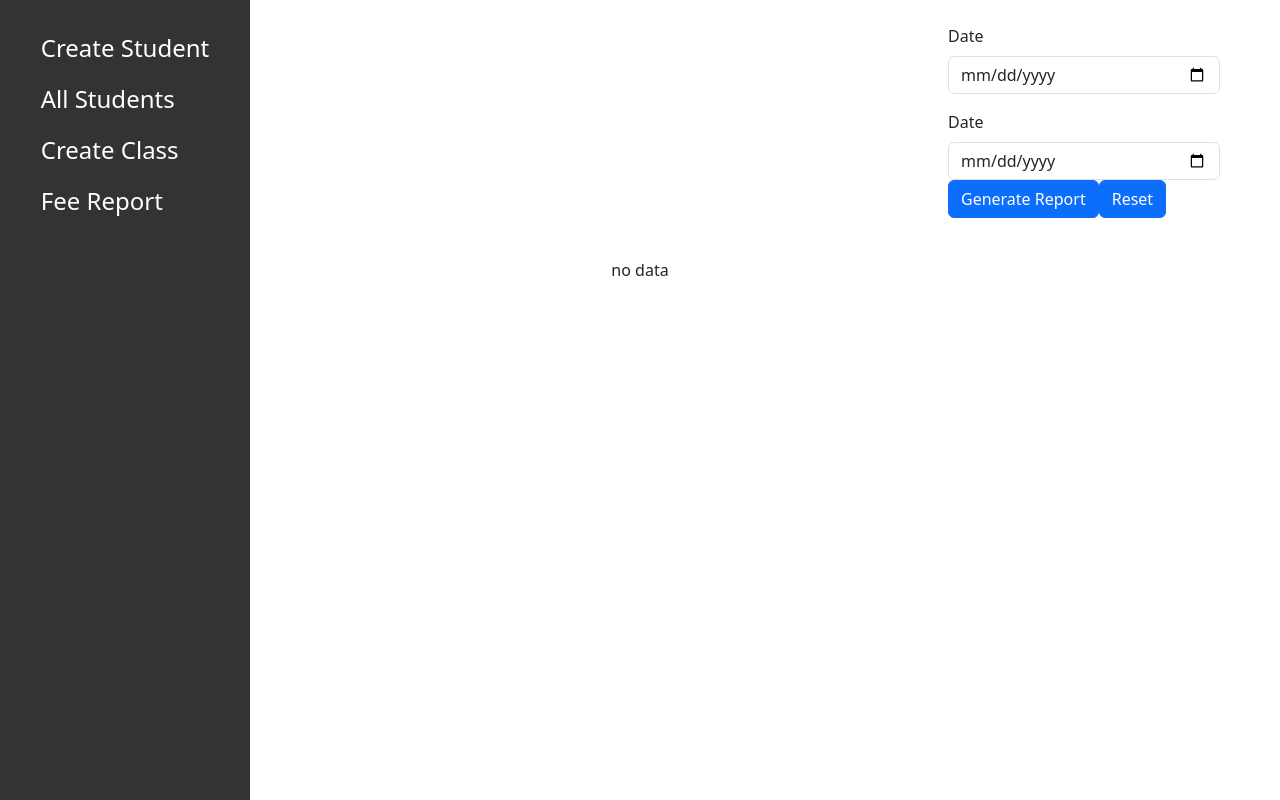
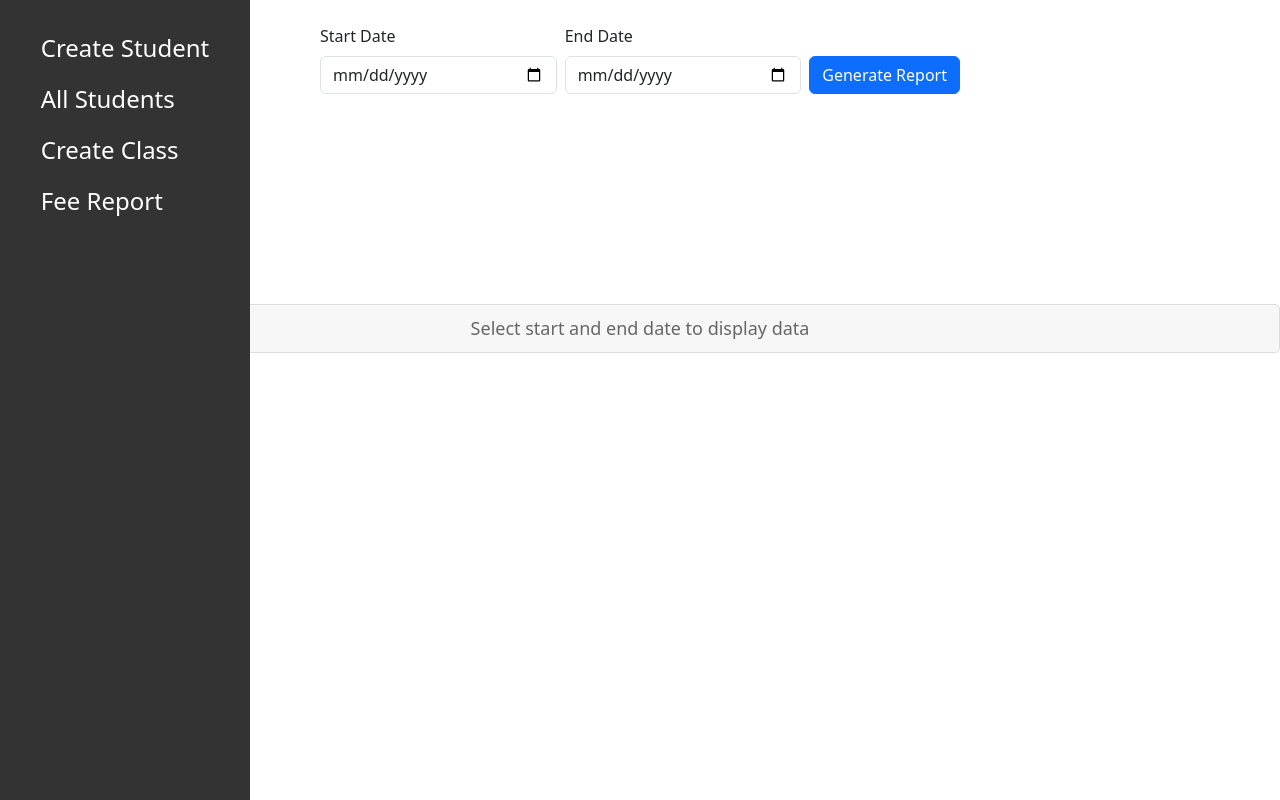
Before and after one commit to Ahsan321123/FeeManagementSystem, a React (Create React App) app in the folder frontend/: page /feeReport in a window 1280 px wide. Built offline with nearby package versions, Linux system fonts and the light colour scheme.

Commit message:
styled report component

```diff
--- a/frontend/src/App.css
+++ b/frontend/src/App.css
@@ -120,7 +120,7 @@
   cursor: pointer;
   width: 60%;
   margin: auto;
-  margin-left: 22rem;
+  margin-left: 21.4rem;
 
 }
 
@@ -155,7 +155,7 @@
 }
 .csv-btn{
   float: right;
-  margin-right: 12rem;
+  margin-right: 12.5rem;
   margin-top: 2rem;
   text-decoration: none;
   padding: 1rem;
@@ -164,3 +164,20 @@
   border-radius: 50px;
   margin-bottom: 2rem;
 }
+.msg-container{
+  display: flex;
+  justify-content: center;
+  align-items: center;
+  height: 50vh;
+}
+.no-data-message {
+  width: 100%;
+  background-color: #f7f7f7; /* Light grey background color */
+  border: 1px solid #ddd; /* Light grey border */
+  padding: 10px; /* Padding around the message */
+  text-align: center; /* Center-align text */
+  font-size: 18px; /* Font size */
+  color: #666; /* Text color */
+  margin-top: 20px; /* Space it from other content */
+  border-radius: 5px; /* Rounded corners */
+}
--- a/frontend/src/Components/feeReport.js
+++ b/frontend/src/Components/feeReport.js
@@ -22,7 +22,10 @@ const FeeReport = () => {
         await axios.get(`http://localhost:5000/api/v1/student/feeReport?startDate=${startDate}&endDate=${endDate}`)
         .then((res)=>{
           setStudents(res.data.data)
-          setDisplayStudents(res.data.data)}  )
+          setDisplayStudents(res.data.data)
+          setStartDate("")
+          setEndDate("")
+        }  )
     }
     else{
         console.log( "undefined start and end Date")
@@ -38,33 +41,23 @@ const FeeReport = () => {
 
     }
 
-    const handleReset=()=>{
-        setStartDate("")
-        setEndDate("")
-    }
-
     const headers = ['Name','GRNO','Fee Status','Date']
 
   return (
   <>
+  {students.length > 2 && (
+    <div className="w-50 mx-auto my-3">
 
-    <div className="row justify-content-end mx-5 my-4">
-    <div className="col-md-3">
-
-    { students.length>2 &&
-
-    <div className="col-md-4">
-
-            <label htmlFor="grNum" className="d-block mb-1">
+      <label htmlFor="grNum" className="ms-2 mb-2">
                   Filter by Gr:
       </label>
 
-            <form onSubmit={handleGrNum} className="d-flex align-items-center">
+      <form onSubmit={handleGrNum} className="form-inline d-flex justify-content-between">
+
           <input
           required
             id="grNum"
             className="form-control mx-2"
-                style={{ flex: "1 0 60%" }}
             type="number"
             value={grNum}
             onChange={(e) => setGrNum(e.target.value)}
@@ -74,14 +67,21 @@ const FeeReport = () => {
             Search
           </button>
         </form>
+    </div>
+  )}
 
-              </div> }
 
-    <form onSubmit={(e)=>handleDate(e)} >
-    <div className="mb-3">
+    <div className="row my-4">
+
+    <div className="col">
+
+
+    <form onSubmit={(e)=>handleDate(e)}  className="w-50 mx-auto d-flex align-items-end">
+
+      <div className="col">
 
       <label htmlFor="inputName" className="form-label">
-      Date
+        Start Date
       </label>
       <input
         type="date"
@@ -92,9 +92,10 @@ const FeeReport = () => {
         autoComplete="off"
       />
     </div>
-  <div className="mb-3">
+
+    <div className="col ms-2">
       <label htmlFor="inputName" className="form-label">
-      Date
+        End Date
       </label>
       <input
         type="date"
@@ -104,13 +105,12 @@ const FeeReport = () => {
         id="inputName"
         autoComplete="off"
       />
-         <button className="btn btn-primary" type="submit">
-                Generate Report
-              </button>
+    </div>
 
-              <button className="btn btn-primary" onClick={handleReset }>
-                Reset
-              </button>
+    <div>
+      <div class="col ms-2">
+        <button class="btn btn-primary">Generate Report</button>
+      </div>
     </div>
   </form>
   </div>
@@ -152,7 +152,11 @@ const FeeReport = () => {
 
   :
 
-(  <div className="text-center">no data</div>
+(
+  <div className="msg-container">
+    <div className="no-data-message">Select start and end date to display data</div>
+  </div>
+
 )
 }
 
```
Lines whose indentation alone changed are shown as unchanged.
